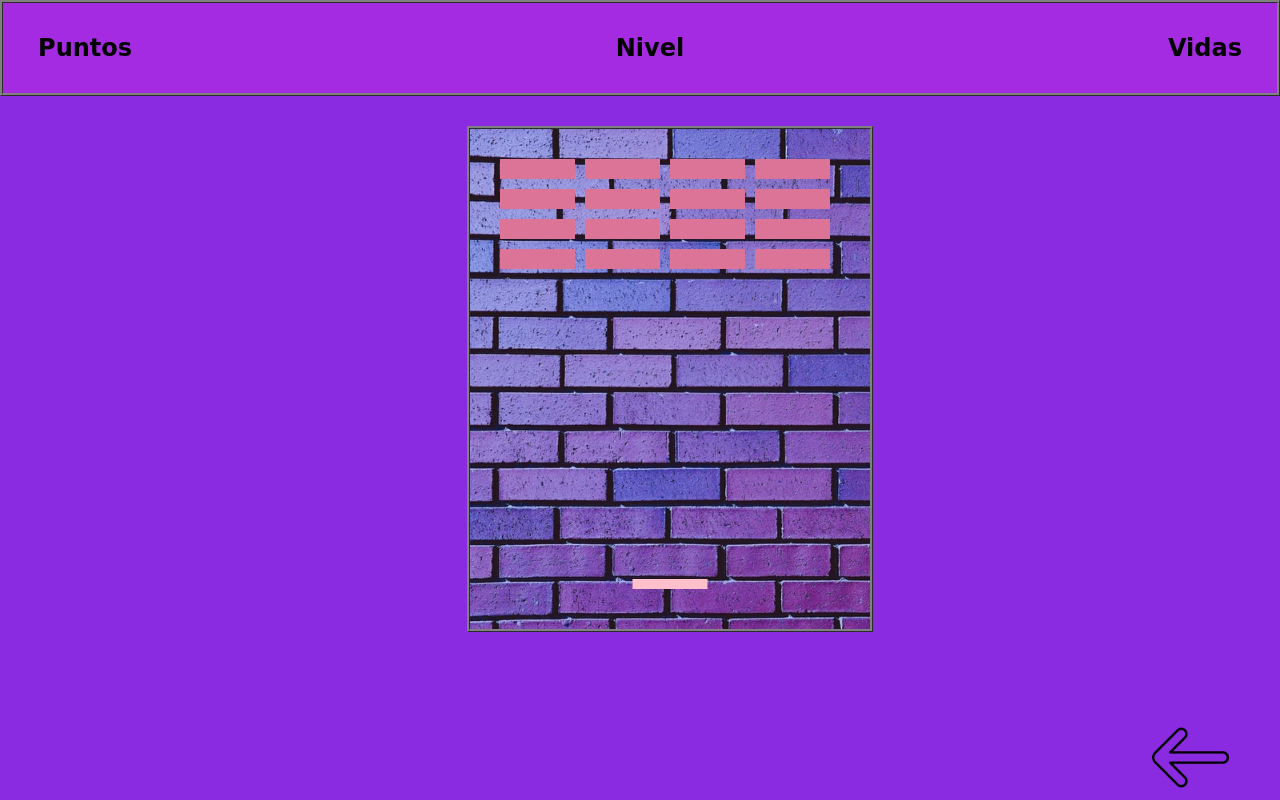
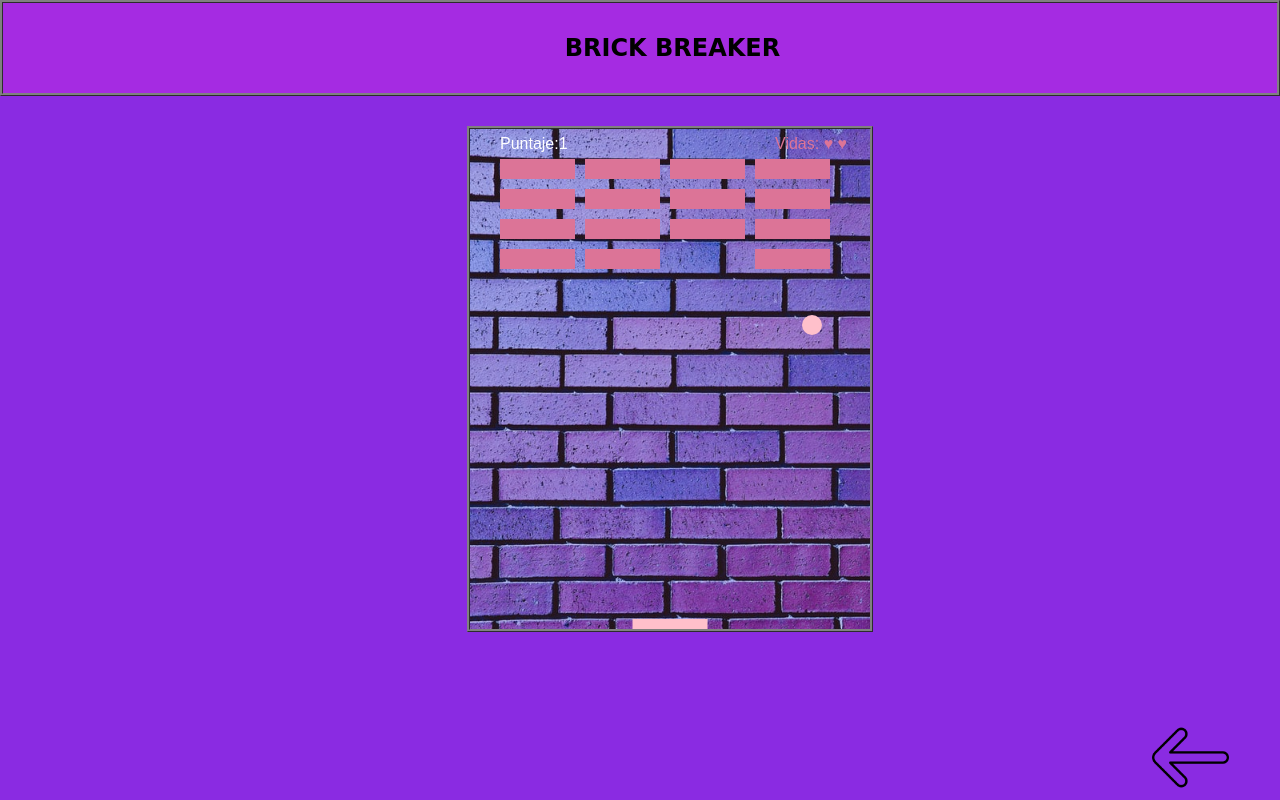
Before and after one commit to UCC-LabCompu2-Historico/proyecto2022-blason_kostrun, a plain HTML site: page pagina1.html in a window 1280 px wide. Drawn offline with Linux system fonts and the light colour scheme; a web font is replaced by a local one.

Commit message:
puliendo cambios

```diff
--- a/css/pagina1.css
+++ b/css/pagina1.css
@@ -11,7 +11,8 @@ body {
 h2 {
     color: black;
     font-family: 'Tapestry', cursive;
-    margin: 0 2% 0 2%;
+    margin: 0 2% 0 44%;
+    align-items: center;
 }
 
 header {
@@ -53,3 +54,31 @@ footer {
 footer a img {
     width: 60%;
 }
+
+.corazon{
+    width: 10px;
+    height: 10px;
+    background-color: red;
+    transform: rotate(45deg);
+    margin: 10px auto;
+    position: relative;
+    border-radius: 5px;
+}
+.corazon:before, .corazon:after{
+    content: "";
+    display: block;
+    width: 100%;
+    height: 100%;
+    position: absolute;
+    background-color: red;
+    border-radius: 50%;
+}
+
+.corazon:before{
+    top: 0;
+    left: -50%;
+}
+.corazon:after{
+    top: -50%;
+    left: 0;
+}
--- a/game.js
+++ b/game.js
@@ -1,9 +1,22 @@
 //Para comenzar a dibujar, creamos una variable canvas a la cual hacemos referencia con el document.getElementById
 //Creamos la variable context ctx para poder acceder a todas los metodos particulares del canvas
+
+function welcome(){
+
+    if ( localStorage.getItem( "firstLogin" )  == 1 ){
+        window.alert('Su puntaje anterior fue: ' + localStorage.getItem("userScore") + '. Utilice las teclas < > para mover la barra. Aceptar para empezar ');
+    } else {
+        window.alert('Bienvenido ' + localStorage.getItem("userName") + '. Utilice las teclas < > para mover la barra. Aceptar para empezar ');
+        localStorage.setItem( "firstLogin", 1 );
+    }
+}
+
+
 
 var canvas = document.getElementById("lienzo");
 var ctx = canvas.getContext("2d");
 
+var vidas = 3;
 
 //Al dibujar la bola creamos dos variables x e y, comenzamos el dibujo con beginPath
 
@@ -39,6 +52,8 @@ var pelota = {
     }
 };
 
+
+
 //Movimiento de la bola
 //canvas.width =canvas.width --> Limpiamos el canvas
 //Para que algo se dibuje repetitivamente cada cierto tiempo usamos la función setInterval()
@@ -59,7 +74,7 @@ var barra = {
      */
     dibujar: function () {
         ctx.beginPath();
-        ctx.fillRect(this.posicionX, 450, this.ancho, this.alto); // dibujamos el rectangulo
+        ctx.fillRect(this.posicionX, canvas.height - 10, this.ancho, this.alto); // dibujamos el rectangulo
         ctx.fillStyle = "#dc7497";
         ctx.fill();
         ctx.closePath();
@@ -79,6 +94,10 @@ var barra = {
 function dibujar() {
     canvas.width = canvas.width;
 
+
+    vidas = vidas;
+
+    localStorage.setItem("vidasRemaining", vidas);
     if (x + dx < pelota.radio || x + dx > canvas.width - pelota.radio) {
         dx = -dx;
     }
@@ -88,8 +107,16 @@ function dibujar() {
     if (y + dy > canvas.height - pelota.radio) {
         if (x > barra.posicionX && x < barra.ancho + barra.posicionX) {
             dy = -dy;
-        } else {
-            alert("Perdiste");
+        }
+        else {
+            if ( vidas > 0 ){
+                dy = -dy;
+                vidas--;
+                localStorage.setItem("vidasRemaining", vidas);
+            } else if( vidas == 0 ){
+                location.reload();
+                alert("Perdiste");
+            }
         }
 
     }
@@ -102,6 +129,9 @@ function dibujar() {
 
     pelota.dibujar();
     barra.dibujar();
+    puntaje.dibujar1();
+    lifeBAR.dibujar1();
+    colision();
     dibujarCuadroDeLadrillos();
 
     x = x + dx;
@@ -123,6 +153,7 @@ var presionadoIzquierdo = false;
 
 document.addEventListener("keydown", keyDownHandler, false);
 document.addEventListener("keyup", keyUpHandler, false);
+
 
 /**
  *Ejecuta la funcion al pulsar una tecla
@@ -155,6 +186,7 @@ function keyUpHandler(event) {
     }
 }
 
+
 //Definimos un objeto ladrillo y dibujamos el cuadro donde guardaremos las filas y columnas de ladrillos
 
 var ladrillo = {
@@ -177,19 +209,22 @@ for (i = 0; i < columnas; i++) {
 }
 
 
+
+
 /**
  * Dibujamos el cuadro para los ladrillos
  * @method dibujarCuadroDeLadrillos
  *
  */
 function dibujarCuadroDeLadrillos() {
-    for (i = 0; i < columnas; i++) {
-        for (j = 0; j < filas; j++) {
-            if (cuadroDLadrillos[i][j].status == 1 ){
-                cuadroDLadrillos[i][j].x = 0;
-                cuadroDLadrillos[i][j].y = 0;
-                var ladrilloX = (i * (ladrillo.ancho + espacio)) + espadioIzquierdo;
-                var ladrilloY = (j * (ladrillo.alto + espacio)) + espacioDerecho;
+    for (h = 0; h < columnas; h++) {
+        for (m = 0; m < filas; m++) {
+            if (cuadroDLadrillos[h][m].status == 1 ){
+
+                var ladrilloX = (h * (ladrillo.ancho + espacio)) + espadioIzquierdo;
+                var ladrilloY = (m * (ladrillo.alto + espacio)) + espacioDerecho;
+                cuadroDLadrillos[h][m].x = ladrilloX;
+                cuadroDLadrillos[h][m].y = ladrilloY;
                 ctx.beginPath();
                 ctx.fillRect(ladrilloX, ladrilloY, ladrillo.ancho, ladrillo.alto);
                 ctx.fill();
@@ -206,25 +241,75 @@ function dibujarCuadroDeLadrillos() {
  * **/
 function validar(){
     let nombre;
+
     const pattern = new RegExp('[a-zA-Z]');
 
     nombre = document.getElementById('nombre').value;
-    if (!pattern.test(nombre)){
+    localStorage.setItem("userName",nombre);
+    if(localStorage.getItem("userName" != nombre)){
+        localStorage.setItem("firstLogin", 0);
+    }
+    if ( nombre.length == "" ){
+        alert( " Porfavor, Ingrese su nombre ");
+    }
+     else if (!pattern.test(nombre)){
         alert("Porfavor ingrese su nombre con letras unicamente");
         nombre = "";
     } else{
-        window.open('./pagina1.html');
+        window.open('./pagina1.html', "_self");
     }
 }
 
+
+
 function colision(){
-    for ( i = 0; i < columnas; i++ ){
-        for ( j = 0; j < filas; j++ ){
-            var b = cuadroDLadrillos[i][j];
-            if ( x > b.x && x < b.x + ladrillo.ancho && y > b.y && y < b.y + ladrillo.alto ){
-                dy = -dy;
-                b.status = 0; // si hubo colision se deja de dibujar
+
+    for(c=0; c<columnas; c++) {
+        for(r=0; r<filas; r++) {
+            var b = cuadroDLadrillos[c][r];
+            if(b.status == 1) {
+                if(x > b.x && x < b.x+ladrillo.ancho && y > b.y && y < b.y+ladrillo.alto) {
+                    dy = -dy;
+                    b.status = 0;
+                    puntaje.puntos++;
+                    localStorage.setItem("userScore" , puntaje.puntos); // almacenamos en el local storage el puntaje del jugador
+                    if(puntaje.puntos == filas*columnas) {
+                        alert("GANASTE, FELICITACIONES!");
+                        location.reload();
+                    }
+                }
             }
         }
     }
 }
+
+var lifeBAR = {
+
+    dibujar1: function () {
+
+        ctx.font = "16px Arial";
+        ctx.fillStyle = "#dc7497";
+        if (vidas == 3) {
+            ctx.fillText("Vidas: ♥ ♥ ♥ ", canvas.width - 95, 20);
+        } else if (vidas == 2) {
+            ctx.fillText("Vidas: ♥ ♥ ", canvas.width - 95, 20);
+        } else if (vidas == 1) {
+            ctx.fillText("Vidas: ♥ ", canvas.width - 95, 20);
+        } else {
+            ctx.fillText("Vidas:   ☠  ", canvas.width - 95, 20);
+        }
+    },
+
+
+}
+
+var puntaje = {
+    puntos: 0,
+
+    dibujar1: function (){
+        ctx.font = "16px Arial";
+        ctx.fillStyle = "#ffffff";
+        ctx.fillText("Puntaje:" +this.puntos, 30, 20);
+
+    }
+}
--- a/pagina1.html
+++ b/pagina1.html
@@ -12,12 +12,12 @@
     <link rel="stylesheet" href="./css/pagina1.css" type="text/css">
     <title>Play</title>
 </head>
-<body onload="window.alert('Bienvenido!!! Utilice las teclas < > para mover la barra')">
 
+<body onload="welcome()">
 <header>
-    <h2 class="nombreJuego"> Puntos </h2>
-    <h2 class="nombreJuego"> Nivel </h2>
-    <h2 class="nombreJuego"> Vidas</h2>
+ <!--   <h2 class="nombreJuego"> Puntos: </h2>-->
+    <h2 class="nombreJuego"> BRICK BREAKER </h2>
+ <!--   <h2 class="nombreJuego"> Vidas: </h2>  -->
 </header>
 
 <main>
```
